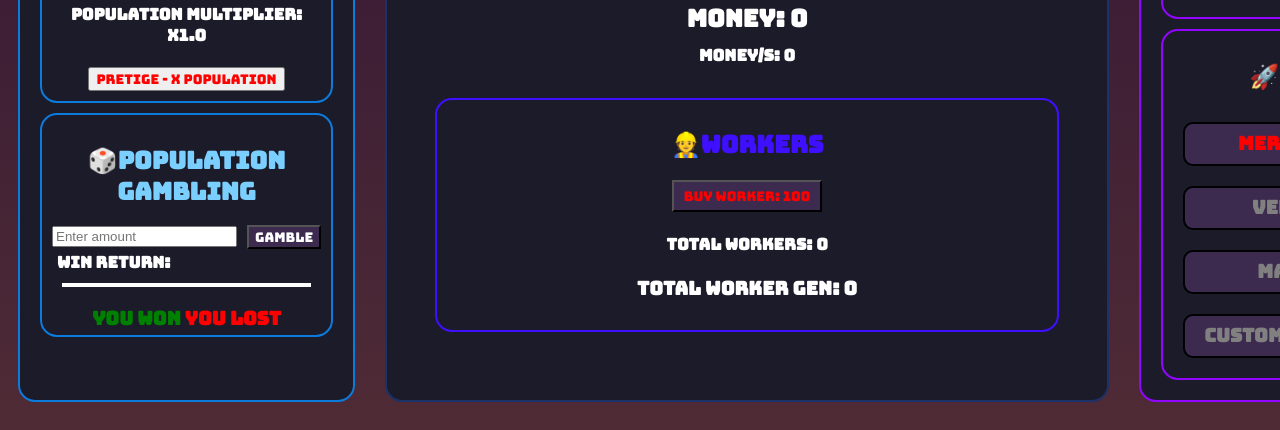
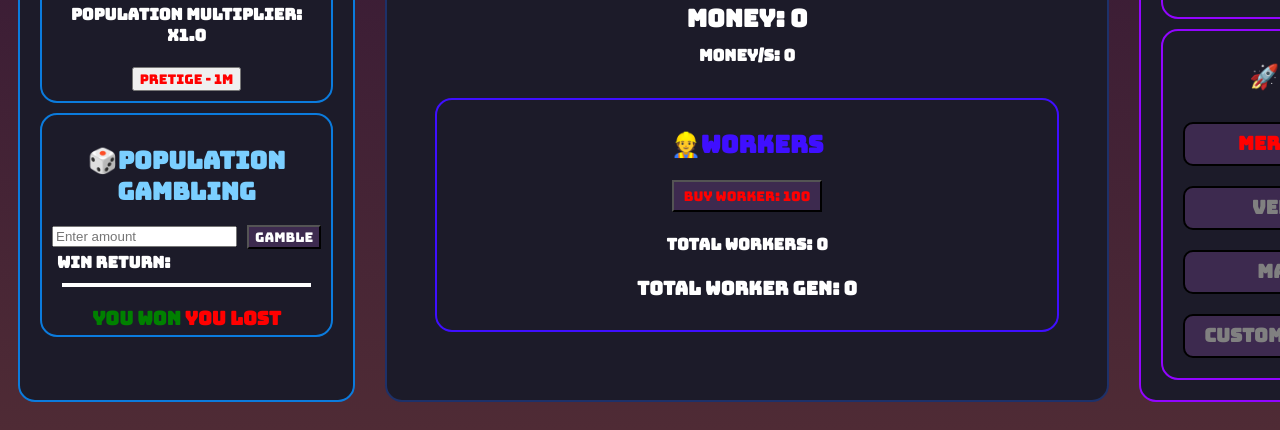
Before and after one commit to BHASVIC-GeorgeKerr08/Idle-Planet, a plain HTML site: page index.html in a window 1280 px wide. Shown: the part 607-1037 px from the top of the page. Drawn offline with Linux system fonts and the light colour scheme.

Commit message:
Update index.html

```diff
--- a/index.html
+++ b/index.html
@@ -48,7 +48,7 @@
         <div class="prestige">
             <h2>🔁Prestige</h2>
             <h4>Population multiplier: x1.0</h4>
-            <button>Pretige - x population</button>
+            <button id="prestige-button">Pretige - <span id = "population-cost" >x population</span></button>
         </div>
         <div class="population-gambling">
             <h2>🎲Population Gambling</h2>
```
